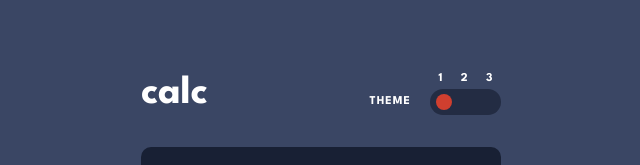
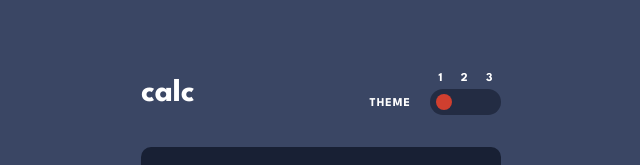
Before and after one commit to kashifawan981/calculator-app, a React (Create React App) app: page / in a window 1280 px wide. Shown: the top 165 px of the page, without its empty margins (319-959 px from the left). Built offline with nearby package versions, Linux system fonts and the light colour scheme.

Commit message:
fixing frontend mentor warning

```diff
--- a/src/components/CalcThemes/CalcThemes.jsx
+++ b/src/components/CalcThemes/CalcThemes.jsx
@@ -48,11 +48,11 @@
 
   return (
     <nav className={`${style.themesContainer} ${style[theme]}`}>
-      <h2>calc</h2>
+      <h1>calc</h1>
       <div className={style.themes}>
         <div className={style.themeContainer}>
-          <p></p>
-          <h3>theme</h3>
+          {/* <p></p> */}
+          <p>theme</p>
         </div>
         <div className={style.toggleContainer}>
           <div className={style.numbersContainer}>
--- a/src/components/CalcThemes/CalcThemes.module.css
+++ b/src/components/CalcThemes/CalcThemes.module.css
@@ -9,24 +9,26 @@
   margin-bottom: 3.2rem;
 }
 
+.themesContainer h1 {
+  font-size: 3.2rem;
+}
+
 .themes {
   display: grid;
-  grid-template-columns: repeat(2, 1fr);
   justify-items: end;
 }
 
 .themeContainer {
   display: grid;
   height: 4.2rem;
-  grid-template-rows: repeat(2, 1fr);
 }
 
-.themeContainer h3 {
-  height: 2.6rem;
+.themeContainer p {
+  height: 100%;
   text-transform: uppercase;
   letter-spacing: 0.1rem;
   font-size: 1.2rem;
-  padding-top: 0.7rem;
+  padding-top: 2.5rem;
 }
 
 .toggleContainer {
@@ -153,6 +155,18 @@
   .themesContainer h2 {
     font-size: 3.2rem;
   }
+
+  .themeContainer {
+    display: grid;
+    height: 4.2rem;
+    grid-column: 1 / span 1;
+  }
+  .themes {
+    display: grid;
+    grid-template-columns: repeat(2, 1fr);
+  }
+
+
 }
 
 /* MEDIA QUERY FOR IPHONE 13 PRO (390 x 844 AND ABOVE) */
@@ -180,7 +194,8 @@
 }
 
 /* MEDIA QUERY FOR MACBOOK PRO 14" (1512 x 982 AND ABOVE) */
-@media screen and (min-width: 1512px)  {
+
+@media screen and (min-width: 1512px) {
   .themesContainer {
     max-width: 54rem;
   }
@@ -188,4 +203,12 @@
   .themesContainer h2 {
     font-size: 3.2rem;
   }
+
+  .themes {
+    grid-template-columns: repeat(3, 1fr);
+  }
+
+  .themeContainer {
+    grid-column: 2 / span 1;
+  }
 }
```
